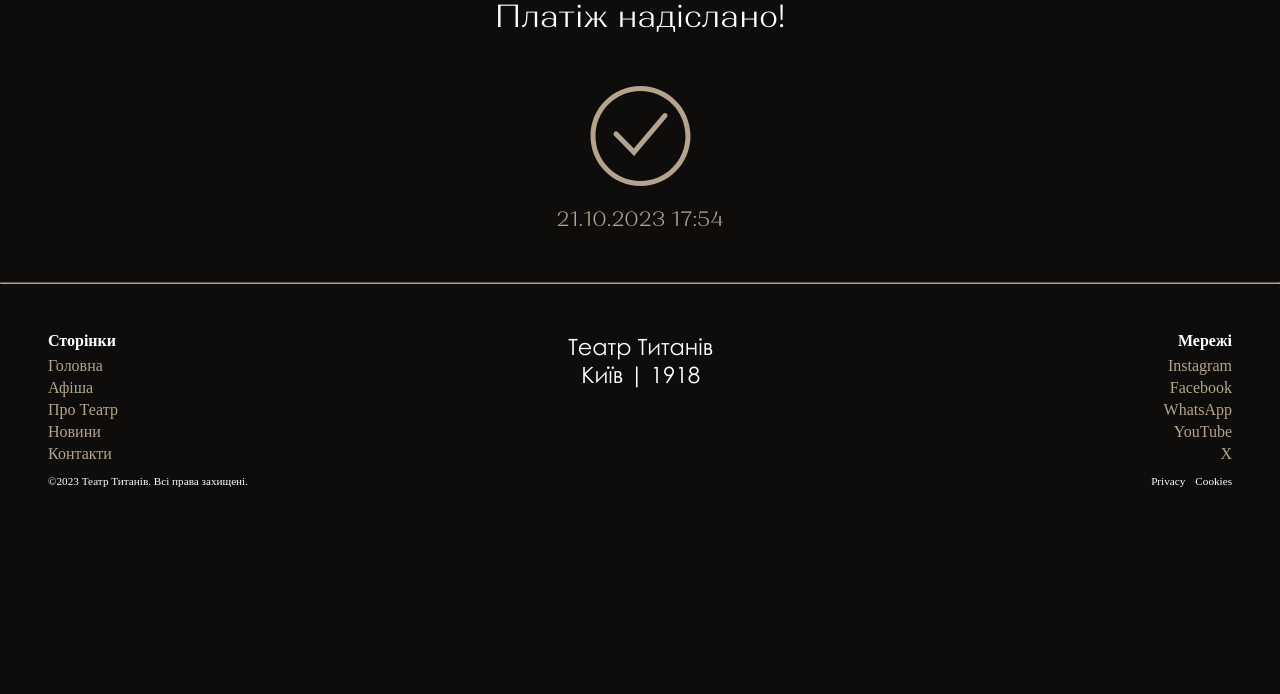
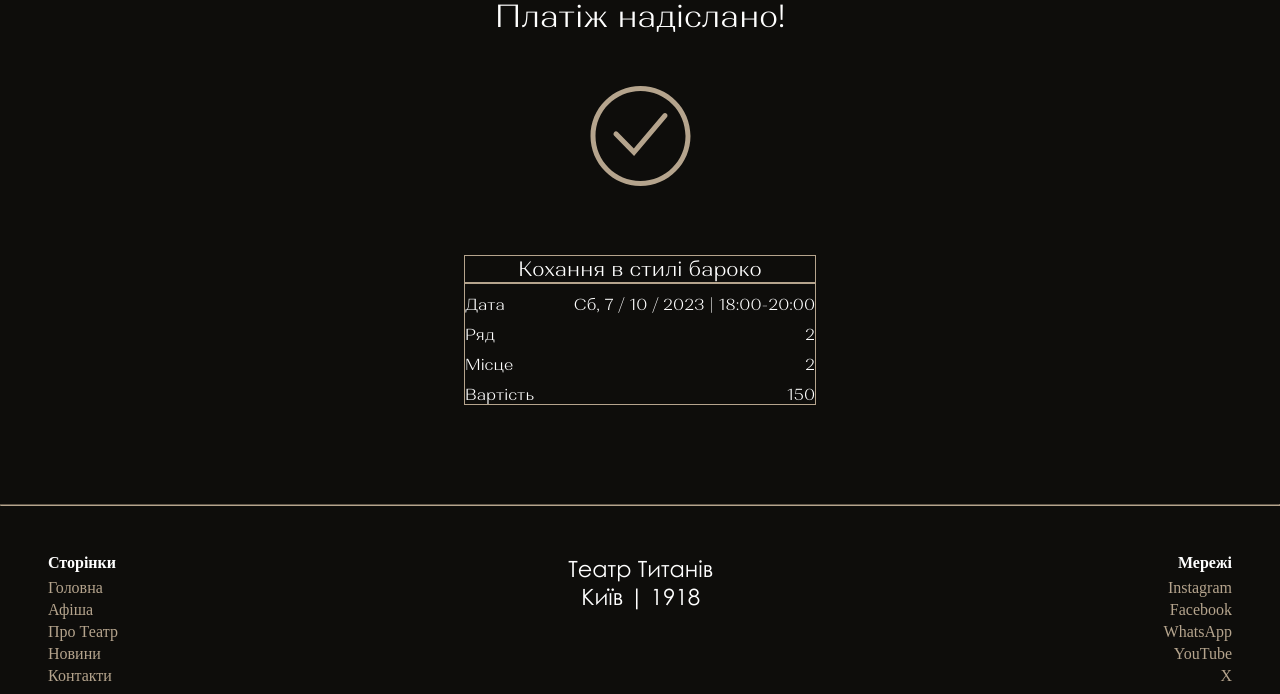
Before and after one commit to Mar4ik10/theatresiteproject, a Django app: page /successPay/ in a window 1280 px wide. Shown: the part 177-871 px from the top of the page. Before the commit the page ends 664 px from the top, so only its background shows below. Run offline with Django 4.2, Linux system fonts and the light colour scheme.

```diff
--- a/theatreproj/static/responsive.css
+++ b/theatreproj/static/responsive.css
@@ -1,6 +1,7 @@
 @import "styles.css";
 
 @media screen and (max-width: 977px) {
+
   /* _________SELECT TICKETS________*/
   .mainTickets {
     justify-content: center;
@@ -30,10 +31,12 @@
 }
 
 @media screen and (max-width: 900px) {
+
   /* _________CONTACTS_______ */
   .contact-container {
     flex-direction: column;
   }
+
   .contact-left {
     align-self: center;
   }
@@ -42,6 +45,7 @@
     margin-left: 0;
     margin-top: 20px;
   }
+
   .contact-left iframe {
     width: 400px;
     height: 270px;
@@ -66,6 +70,7 @@
   .tickets-seats {
     margin: 0;
   }
+
   .timeline-items::before {
     left: 11px;
   }
@@ -98,9 +103,16 @@
     flex-direction: column;
     align-items: center;
   }
+
+  /* _____INFOSHOW____ */
+
+  .infoshow-container {
+    flex-wrap: wrap;
+  }
 }
 
 @media only screen and (max-width: 500px) {
+
   /* ____HEADER___ */
   .title-nav-row2 {
     display: none !important;
@@ -125,6 +137,7 @@
     align-items: center;
     justify-content: center;
   }
+
   .main-afisha {
     margin: 0;
   }
@@ -180,6 +193,7 @@
   .index-row1 p {
     margin-top: 20px;
   }
+
   #index-theatre-caps {
     font-size: 2rem;
   }
@@ -199,9 +213,15 @@
     height: 100%;
     aspect-ratio: 4/3;
   }
+
+  .infoshow-container .info-img img {
+    width: 300px;
+    height: auto;
+  }
 }
 
 @media only screen and (max-width: 400px) {
+
   /* ____HEADER__ */
   .title-nav {
     font-size: 0.9em;
--- a/theatreproj/static/styles.css
+++ b/theatreproj/static/styles.css
@@ -1142,10 +1142,15 @@ header {
 }
 
 .success-center h2 {
-  color: #b5a48d;
+  color: white;
   font-size: 1.3rem;
   font-weight: 350;
   font-family: Alethia Next;
+}
+
+.success-center .success-ticket {
+  margin: 50px 0;
+  outline: #b5a48d 1px solid;
 }
 
 /* ___________________INDEX____________________ */
@@ -1247,7 +1252,8 @@ header {
 
 .infoshow-container {
   display: flex;
-  justify-content: space-evenly;
+  margin: 0 20px;
+  justify-content: center;
 }
 
 .infoshow-container .info-text {
--- a/theatreproj/templates/successPay.html
+++ b/theatreproj/templates/successPay.html
@@ -3,27 +3,41 @@
 <div class="success-center">
   <h1>Платіж надіслано!</h1>
 
-  <svg
-    width="101"
-    height="100"
-    viewBox="0 0 101 100"
-    fill="none"
-    xmlns="http://www.w3.org/2000/svg"
-  >
-    <path
-      fill-rule="evenodd"
-      clip-rule="evenodd"
+  <svg width="101" height="100" viewBox="0 0 101 100" fill="none" xmlns="http://www.w3.org/2000/svg">
+    <path fill-rule="evenodd" clip-rule="evenodd"
       d="M50.5 95C75.3528 95 95.5 74.8528 95.5 50C95.5 25.1472 75.3528 5 50.5 5C25.6472 5 5.5 25.1472 5.5 50C5.5 74.8528 25.6472 95 50.5 95ZM50.5 100C78.1143 100 100.5 77.6143 100.5 50C100.5 22.3857 78.1143 0 50.5 0C22.8857 0 0.5 22.3857 0.5 50C0.5 77.6143 22.8857 100 50.5 100Z"
-      fill="#B5A48D"
-    />
-    <path
-      fill-rule="evenodd"
-      clip-rule="evenodd"
+      fill="#B5A48D" />
+    <path fill-rule="evenodd" clip-rule="evenodd"
       d="M76.6921 27.6764C77.6975 28.6459 77.7751 30.3008 76.8654 31.3723L44.0833 70L24.2597 49.8271C23.2791 48.8291 23.2431 47.1726 24.179 46.1272C25.1151 45.0818 26.6689 45.0434 27.6495 46.0414L43.8258 62.503L73.2253 27.8612C74.1348 26.7896 75.687 26.7066 76.6921 27.6764Z"
-      fill="#B5A48D"
-    />
+      fill="#B5A48D" />
   </svg>
-  <h2>21.10.2023 17:54</h2>
+
+  <div class="success-tickets">
+    <div class="success-ticket">
+      <h2 style="text-align: center;">Кохання в стилі бароко</h2>
+      <hr style="border: #b5a48d 1px solid;">
+      <div style="width: 350px" class="tickets-paycost">
+        <div class="text1">Дата</div>
+        <div class="text2">Сб, 7 / 10 / 2023 | 18:00-20:00</div>
+      </div>
+
+      <div style="width: 350px" class="tickets-paycost">
+        <div class="text1">Ряд</div>
+        <div class="text2">2</div>
+      </div>
+
+      <div style="width: 350px" class="tickets-paycost">
+        <div class="text1">Місце</div>
+        <div class="text2">2</div>
+      </div>
+
+      <div style="width: 350px" class="tickets-paycost">
+        <div class="text1">Вартість</div>
+        <div class="text2">150</div>
+      </div>
+    </div>
+
+  </div>
 </div>
 
 {% endblock %}
```
Also changed, not shown: theatreproj/templates/base.html (+16 -18 lines), theatreproj/templates/nextOrder.html (line endings or trailing spaces).
